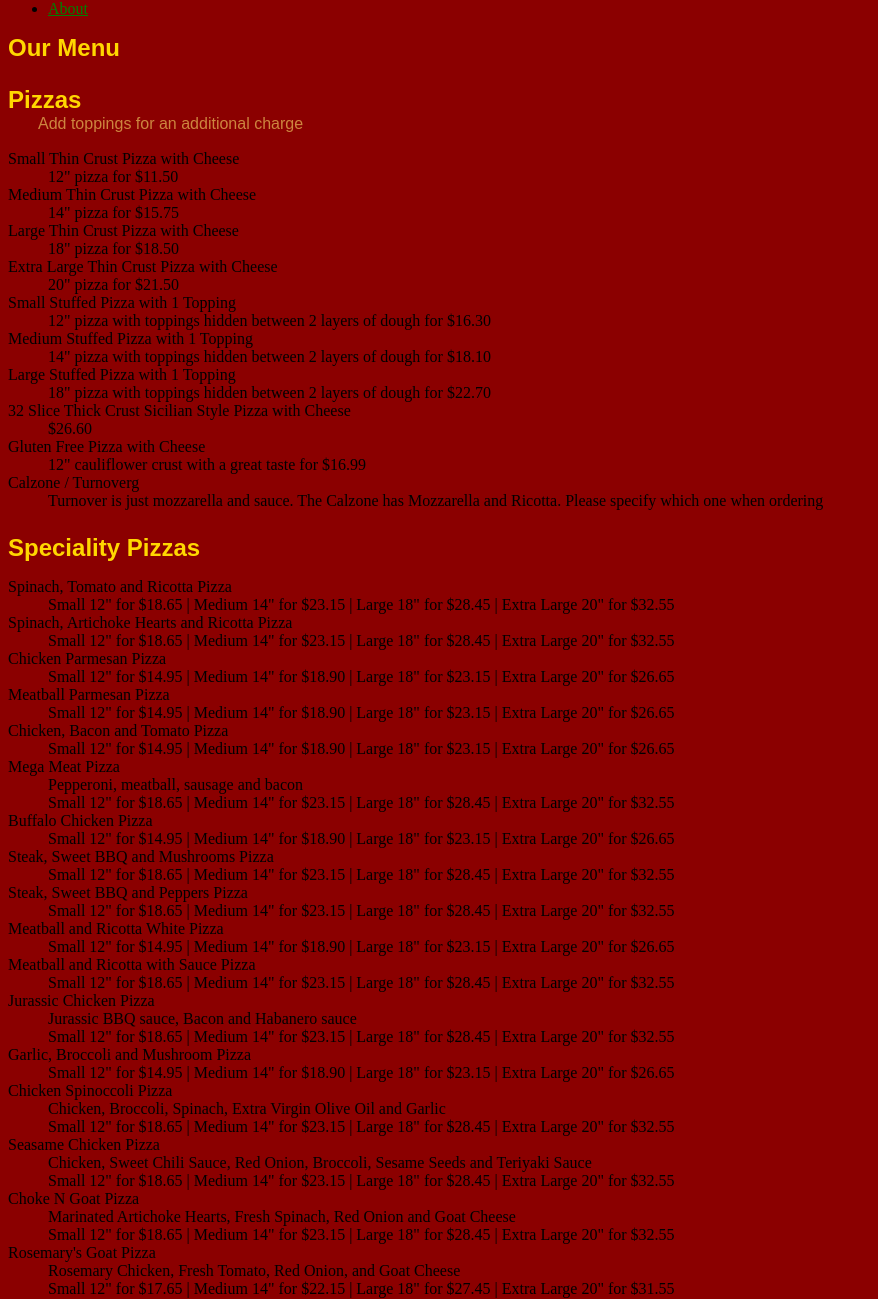
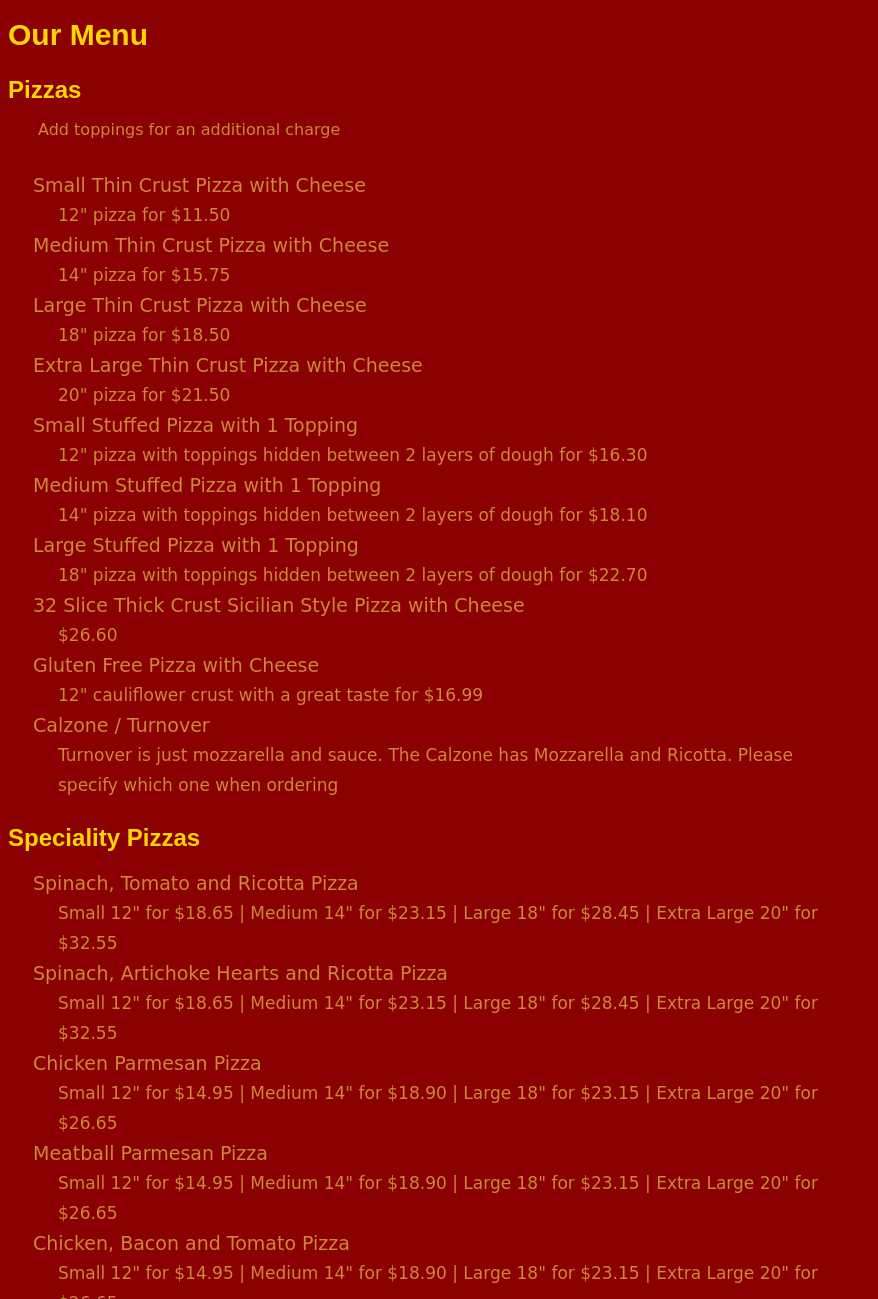
Before and after one commit to Amurph2003/Web-Mobile-I-140, a plain HTML site: page Project1/menu.html in a window 1280 px wide. Shown: the part 181-1480 px from the top of the page, without its empty margins (0-878 px from the left). Drawn offline with Linux system fonts and the light colour scheme.

Commit message:
potentially finished version

```diff
--- a/Project1/Assets/CSS/styles.css
+++ b/Project1/Assets/CSS/styles.css
@@ -14,11 +14,26 @@ h2{
     margin-bottom: 8px;
 }
 
+.title{
+    font-family: fantasy;
+    font-size: 30px;
+    color: gold;
+    margin-top: 15px;
+    margin-bottom: 8px;
+}
+
 h3{
     font-family: fantasy;
     font-size: 24px;
     color: gold;
     margin-bottom: 0;
+}
+
+h4{
+    font-family: fantasy;
+    font-size: 18px;
+    color: peru;
+    margin-top: 0;
 }
 
 p{
@@ -28,6 +43,35 @@ p{
     margin-top: 0;
     line-height: 20px;
     max-width: 900px;
+}
+
+.toppings{
+    font-family: cursive;
+    color:peru;
+    font-size: 16px;
+    margin-left: 30px;
+    margin-top: 0;
+    margin-bottom: 30px;
+}
+
+dt{
+    font-family: cursive;
+    color:peru;
+    font-size: 19px;
+    margin-left: 25px;
+    margin-top: 0;
+    line-height: 30px;
+    max-width: 900px;
+}
+
+dd{
+    font-family: cursive;
+    color:peru;
+    font-size: 17px;
+    margin-left: 50px;
+    margin-top: 0;
+    line-height: 30px;
+    max-width: 800px;
 }
 
 a:link{
@@ -46,9 +90,6 @@ a:active{
     color: forestgreen;
 }
 
-header{
-
-}
 
 body{
     background-color: darkred;
--- a/Project1/menu.html
+++ b/Project1/menu.html
@@ -21,11 +21,12 @@
         </nav>
 
         <main>
-            <h2>Our Menu</h2>
+            <h2 class="title">Our Menu</h2>
 
-            <h3>Pizzas</h3>
-            <p>Add toppings for an additional charge</p>
+            <h3 class=>Pizzas</h3>
             <dl>
+                <p class='toppings'>Add toppings for an additional charge</p>
+
                 <dt>Small Thin Crust Pizza with Cheese</dt>
                 <dd>12" pizza for $11.50</dd>
 
@@ -53,7 +54,7 @@
                 <dt>Gluten Free Pizza with Cheese</dt>
                 <dd>12" cauliflower crust with a great taste for $16.99</dd>
 
-                <dt>Calzone / Turnoverg</dt>
+                <dt>Calzone / Turnover</dt>
                 <dd>Turnover is just mozzarella and sauce. The Calzone has Mozzarella and Ricotta. Please specify which one when ordering</dd>
             </dl>
 
@@ -74,8 +75,8 @@
                 <dt>Chicken, Bacon and Tomato Pizza</dt>
                 <dd>Small 12" for $14.95 | Medium 14" for $18.90 | Large 18" for $23.15 | Extra Large 20" for $26.65</dd>
 
-                <dt>Mega Meat Pizza</dt>
-                <dd>Pepperoni, meatball, sausage and bacon<br>Small 12" for $18.65 | Medium 14" for $23.15 | Large 18" for $28.45 | Extra Large 20" for $32.55</dd>
+                <dt>Mega Meat Pizza - Pepperoni, Meatball, Sausage and Bacon</dt>
+                <dd>Small 12" for $18.65 | Medium 14" for $23.15 | Large 18" for $28.45 | Extra Large 20" for $32.55</dd>
 
                 <dt>Buffalo Chicken Pizza</dt>
                 <dd>Small 12" for $14.95 | Medium 14" for $18.90 | Large 18" for $23.15 | Extra Large 20" for $26.65</dd>
@@ -92,23 +93,23 @@
                 <dt>Meatball and Ricotta with Sauce Pizza</dt>
                 <dd>Small 12" for $18.65 | Medium 14" for $23.15 | Large 18" for $28.45 | Extra Large 20" for $32.55</dd>
 
-                <dt>Jurassic Chicken Pizza</dt>
-                <dd>Jurassic BBQ sauce, Bacon and Habanero sauce<br>Small 12" for $18.65 | Medium 14" for $23.15 | Large 18" for $28.45 | Extra Large 20" for $32.55</dd>
+                <dt>Jurassic Chicken Pizza - Jurassic BBQ sauce, Bacon and Habanero sauce</dt>
+                <dd>Small 12" for $18.65 | Medium 14" for $23.15 | Large 18" for $28.45 | Extra Large 20" for $32.55</dd>
 
                 <dt>Garlic, Broccoli and Mushroom Pizza</dt>
                 <dd>Small 12" for $14.95 | Medium 14" for $18.90 | Large 18" for $23.15 | Extra Large 20" for $26.65</dd>
 
-                <dt>Chicken Spinoccoli Pizza</dt>
-                <dd>Chicken, Broccoli, Spinach, Extra Virgin Olive Oil and Garlic<br>Small 12" for $18.65 | Medium 14" for $23.15 | Large 18" for $28.45 | Extra Large 20" for $32.55</dd>
+                <dt>Chicken Spinoccoli Pizza - Chicken, Broccoli, Spinach, Extra Virgin Olive Oil and Garlic</dt>
+                <dd>Small 12" for $18.65 | Medium 14" for $23.15 | Large 18" for $28.45 | Extra Large 20" for $32.55</dd>
 
-                <dt>Seasame Chicken Pizza</dt>
-                <dd>Chicken, Sweet Chili Sauce, Red Onion, Broccoli, Sesame Seeds and Teriyaki Sauce<br>Small 12" for $18.65 | Medium 14" for $23.15 | Large 18" for $28.45 | Extra Large 20" for $32.55</dd>
+                <dt>Seasame Chicken Pizza - Chicken, Sweet Chili Sauce, Red Onion, Broccoli, Sesame Seeds and Teriyaki Sauce</dt>
+                <dd>Small 12" for $18.65 | Medium 14" for $23.15 | Large 18" for $28.45 | Extra Large 20" for $32.55</dd>
 
-                <dt>Choke N Goat Pizza</dt>
-                <dd>Marinated Artichoke Hearts, Fresh Spinach, Red Onion and Goat Cheese<br>Small 12" for $18.65 | Medium 14" for $23.15 | Large 18" for $28.45 | Extra Large 20" for $32.55</dd>
+                <dt>Choke N Goat Pizza - Marinated Artichoke Hearts, Fresh Spinach, Red Onion and Goat Cheese</dt>
+                <dd>Small 12" for $18.65 | Medium 14" for $23.15 | Large 18" for $28.45 | Extra Large 20" for $32.55</dd>
 
-                <dt>Rosemary's Goat Pizza</dt>
-                <dd>Rosemary Chicken, Fresh Tomato, Red Onion, and Goat Cheese<br>Small 12" for $17.65 | Medium 14" for $22.15 | Large 18" for $27.45 | Extra Large 20" for $31.55</dd>
+                <dt>Rosemary's Goat Pizza - Rosemary Chicken, Fresh Tomato, Red Onion, and Goat Cheese</dt>
+                <dd>Small 12" for $17.65 | Medium 14" for $22.15 | Large 18" for $27.45 | Extra Large 20" for $31.55</dd>
 
                 <dt>Country Sweet Chicken and Bacon Pizza</dt>
                 <dd>Small 12" for $18.65 | Medium 14" for $23.15 | Large 18" for $28.45 | Extra Large 20" for $32.55</dd>
```
Also changed, not shown: Project1/about.html (+1 -1 lines), Project1/contact.html (+1 -1 lines), Project1/index.html (+1 -1 lines).
